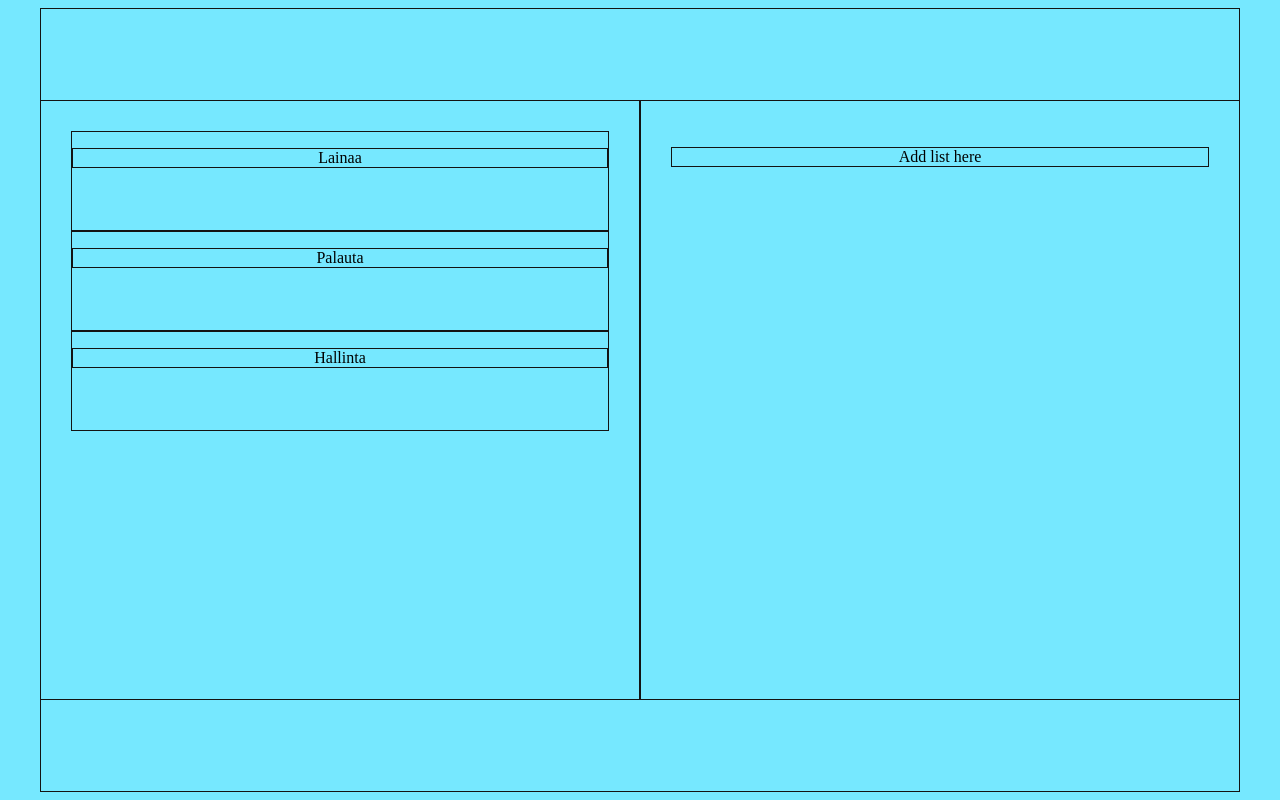
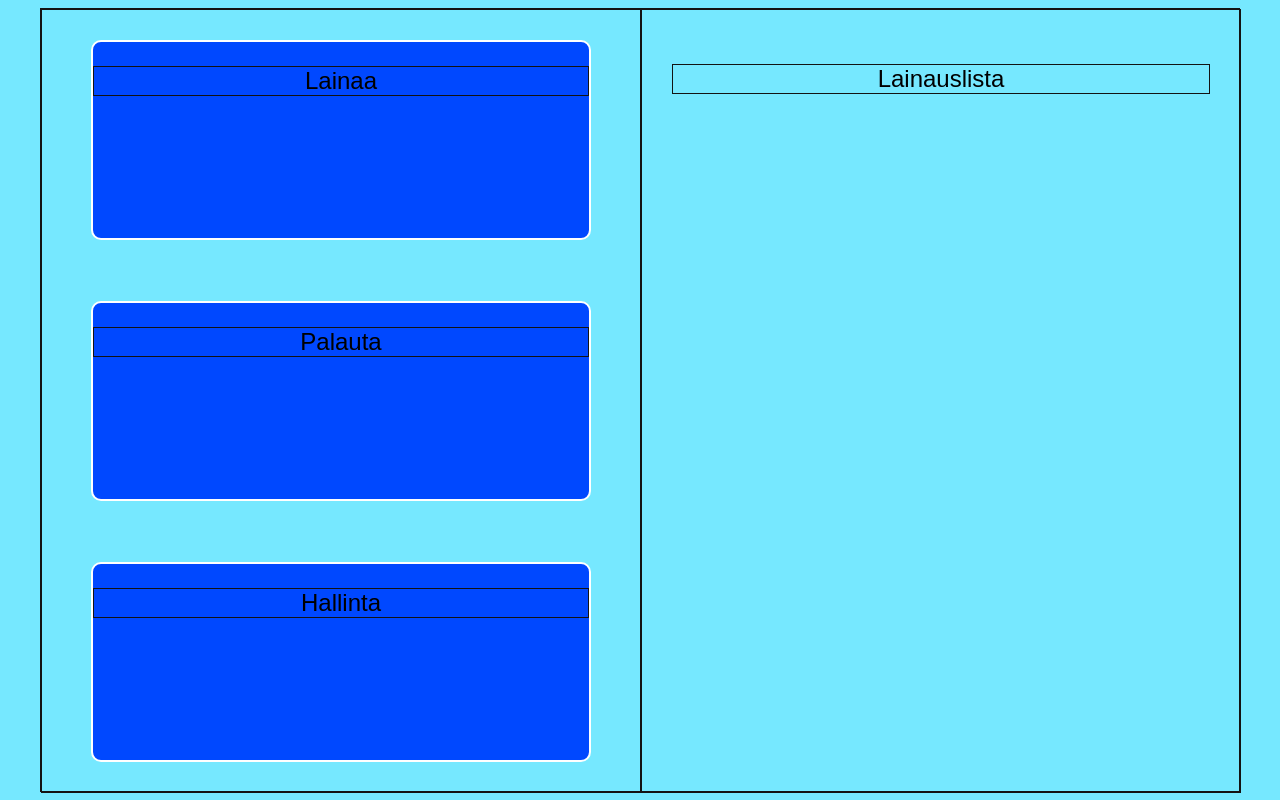
Before and after one commit to sampo835/MEAN-Tavaralog, an Angular app in the folder angular-app/: page / in a window 1280 px wide. Built offline with nearby package versions, Linux system fonts and the light colour scheme.

Commit message:
updated main menu

```diff
--- a/angular-app/src/app/components/main/main.component.html
+++ b/angular-app/src/app/components/main/main.component.html
@@ -6,12 +6,12 @@
     <div class="return">
       <p>Palauta</p>
     </div>
-    <div class="management">
+    <div class="management" routerLink="/login">
       <p>Hallinta</p>
     </div>
   </div>
 
   <div class="loan-list">
-    <p>Add list here</p>
+    <p>Lainauslista</p>
   </div>
 </section>
--- a/angular-app/src/app/components/main/main.component.scss
+++ b/angular-app/src/app/components/main/main.component.scss
@@ -6,36 +6,42 @@
   margin: auto;
   height: 98vh;
   text-align: center;
-  align-items: center;
-  justify-content: center;
   max-width: 1200px;
   display: grid;
   grid-template-areas: "li loli";
 
   .links {
     grid-area: li;
+    display: grid;
     grid-template-areas:
       "lo"
       "re"
       "ma";
     align-items: center;
     justify-content: center;
-    padding: 30px;
-    height: 600px;
+    //padding: 10px;
+    height: 98vh;
     width: 600px;
 
+    .loan,
+    .return,
+    .management {
+      height: 200px;
+      width: 500px;
+      border-radius: 10px;
+      border: 2px #fff solid;
+      background-color: #0048ff;
+    }
+
     .loan {
-      height: 100px;
       grid-area: lo;
     }
 
     .return {
-      height: 100px;
       grid-area: re;
     }
 
     .management {
-      height: 100px;
       grid-area: ma;
     }
   }
@@ -44,6 +50,6 @@
     grid-area: loli;
     padding: 30px;
     width: 600px;
-    height: 600px;
+    height: 98vh;
   }
 }
--- a/angular-app/src/styles.scss
+++ b/angular-app/src/styles.scss
@@ -5,4 +5,7 @@
 
 body {
   background-color: #76e8ff;
+  font-family: Arial, Helvetica, sans-serif;
+  font-size: 24px;
+  color: #000;
 }
```
